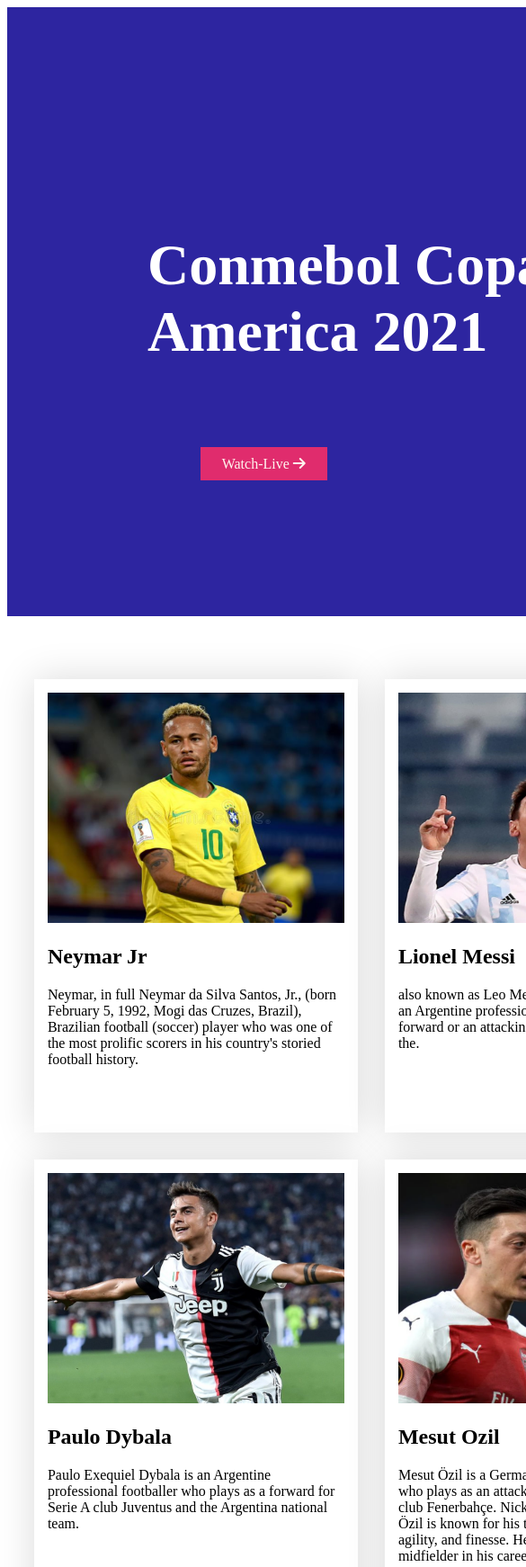
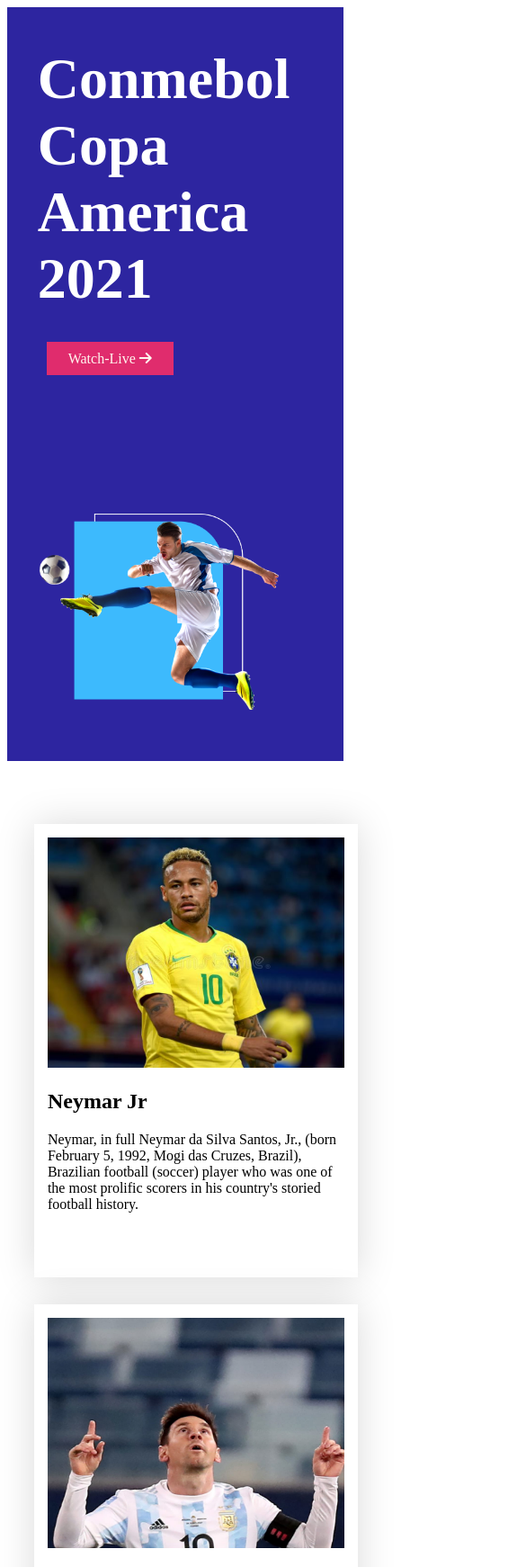
Before and after one commit to mdsabbirkhan1371/football-assignment-website, a plain HTML site: page index.html in a window 390 px wide. Shown: the top 1742 px of the page at 90% size, 585 px wide, since content can reach past the window. Drawn offline with Linux system fonts and the light colour scheme.

Commit message:
completed

```diff
--- a/index.html
+++ b/index.html
@@ -18,6 +18,7 @@
 
 <body>
 
+    <div class="header">
         <div class="top-info">
             <div class="titel-info">
                 <h1>Conmebol
@@ -30,6 +31,7 @@
             </div>
             <div class="top-banner">
                 <img src="images/banner.png" alt="">
+            </div>
         </div>
     </div>
 
@@ -144,7 +146,6 @@
     <section class="high-cupa">
         <div class="half-width">
             <h1>All Highlights
-
                 Copa America 2021</h1>
             <p>Amet minim mollit non deserunt ullamco est sit
                 aliqua dolor do amet sint. Velit officia consequat
@@ -152,7 +153,7 @@
                 consequat sunt nostrud amet.</p>
             <a class="link-button" href="">Watch Now <i class="fas fa-arrow-right"></i></a>
         </div>
-        <div class="half-width">
+        <div class="half-width-img">
             <img src="images/match.png" alt="">
         </div>
     </section>
--- a/style/style.css
+++ b/style/style.css
@@ -8,11 +8,15 @@ body{
     background: #FFFFFF;
 }
 /* top-info */
+.header{
+    background: #2D25A0;
+    width: 100%;
+
+    /* height: 677px; */
+}
 .top-info{
+    /* width: 1440px; */
     display: flex;
-    background: #2D25A0;
-    width: 1440px;
-    height: 677px;
     margin-bottom: 70px;
 }
 .titel-info{
@@ -26,11 +30,7 @@ body{
     #FFFFFF;
     font-weight: bold;
     font-size: 64px;
-
-
 }
-
-
 .top-banner img{
     width: 556.01px;
     height: 438px;
@@ -67,14 +67,13 @@ body{
 .high-cupa{
    display: grid;
    grid-template-columns: repeat(2,1fr);
-   grid-gap: 69px;
+   grid-gap: 70px;
    justify-content: center;
    align-items: center;
 }
 .half-width{
     width: 50%;
     padding:10%;
-
 }
 .half-width h1{
     font-weight: bold;
@@ -85,17 +84,15 @@ body{
     font-size: 16px;
 }
 
-.half-width img{
-    Width:567px;
-    height:427px;
-
-
+.half-width-img img{
+    Width:60%;
 }
 .link-button{
     text-decoration: none;
    background-color: #E02C6D;
     padding: 10px 24px;
     color: seashell;
+
 }
 
  /* <!-- Heighlight & Copa Cup Section end  --> */
@@ -131,4 +128,55 @@ body{
     font-size: 18px;
     color: #000000;
 }
-/* end-css-footer section */
+/* end-css-footer section *
+/* responsive media-quires */
+/* for mobile device */
+@media  only screen and (max-width:688px) {
+.top-info{
+    width:90%;
+    display: flex;
+    flex-direction: column;
+}
+.top-banner img{
+    width: 80%;
+    height: 40%;
+    margin-left: 10%;
+    margin-bottom: 15%;
+
+}
+.titel-info {
+    margin-left:10%;
+    margin-top: 0px;
+
+}
+.header{
+   background-color: #2D25A0;
+}
+
+
+   .player-section{
+       width:100%;
+   }
+   .high-cupa{
+    width:100%;
+    grid-template-columns: repeat(1,1fr);
+   }
+   .half-width{
+    width: 90%;
+    margin:10px;
+    padding: 0;
+}
+.half-width-img img{
+    width: 90%;
+}
+   .players{
+    grid-template-columns: repeat(1,1fr);
+    width:90%;
+   }
+   .footer-section img{
+       flex-direction: column;
+       width: 90%;
+   }
+
+
+}
```
Lines whose indentation alone changed are shown as unchanged.
